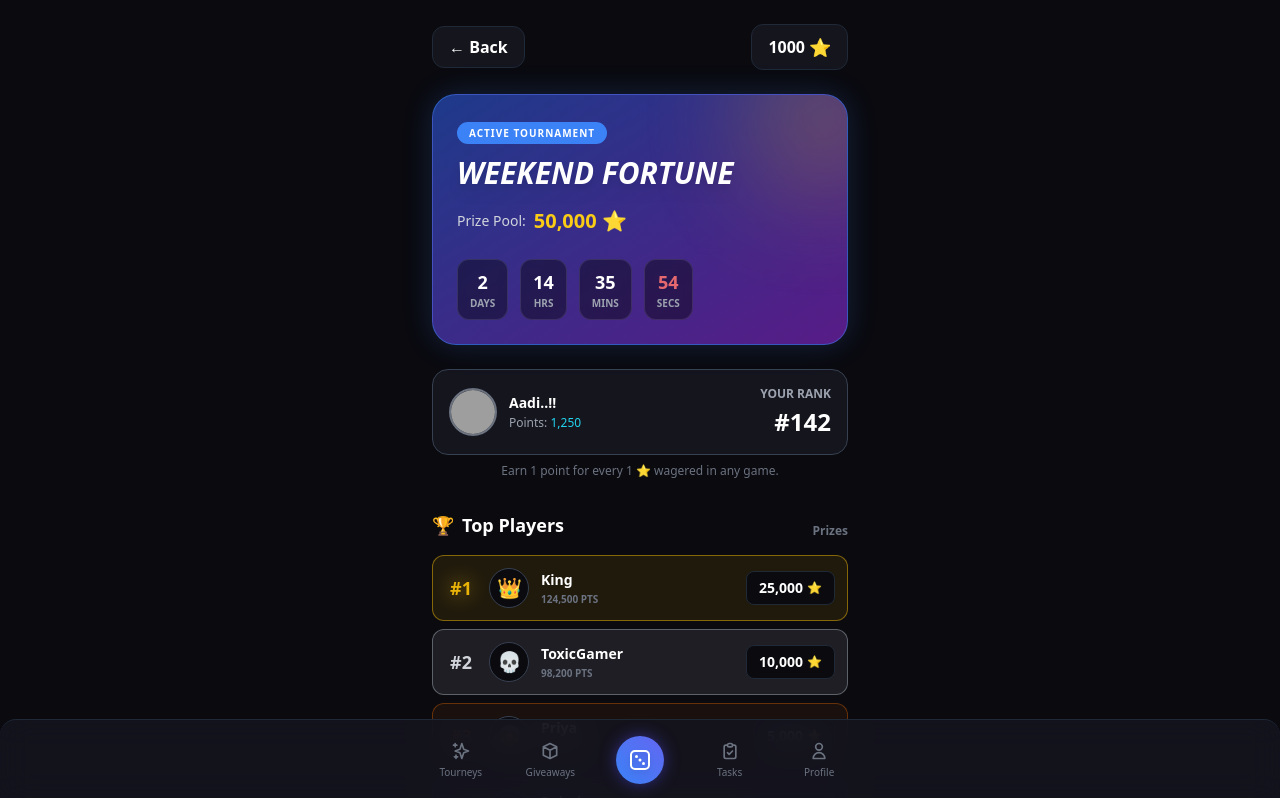
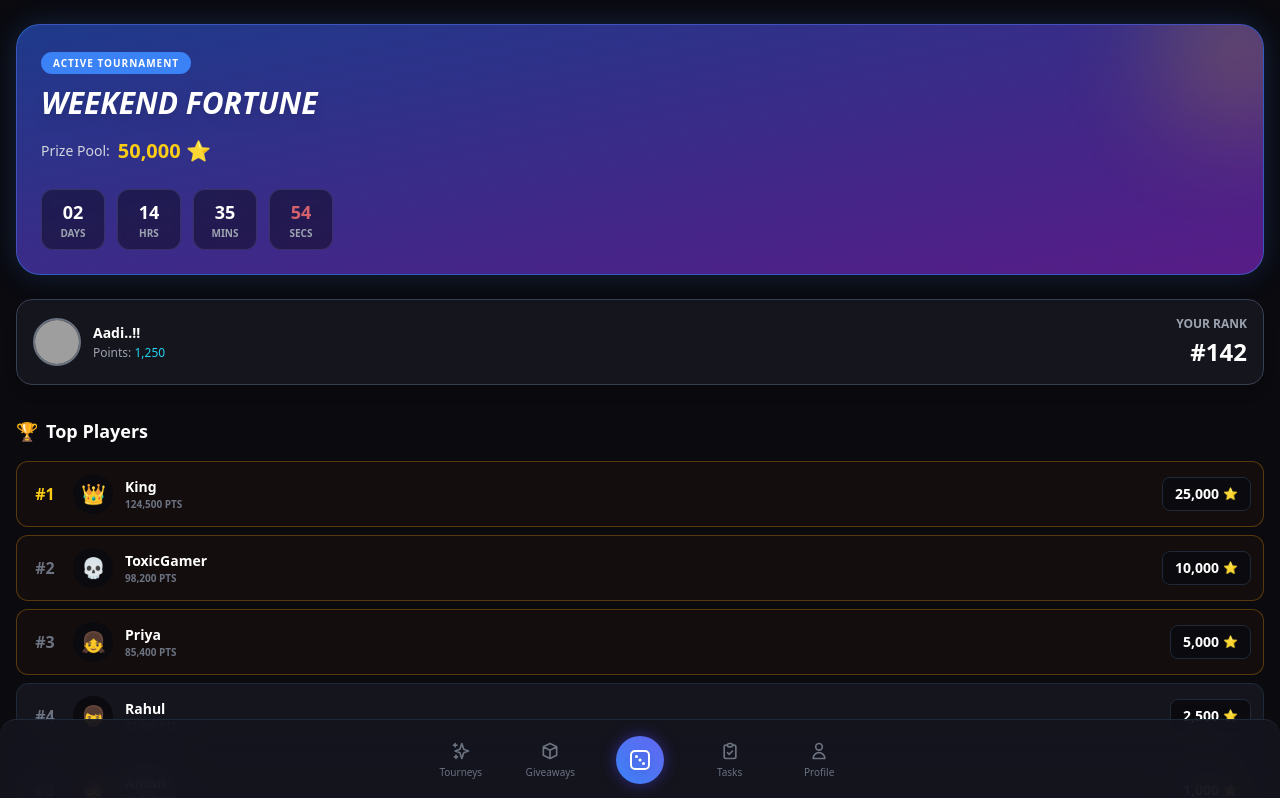
Before and after one commit to Aadi639707/stardrop-bot, a Next.js app: page /tourneys in a window 1280 px wide. Shown: the top 798 px of the page. Built offline with nearby package versions, Linux system fonts and the light colour scheme; grey boxes are pictures that could not be loaded.

Commit message:
Update page.tsx

```diff
--- a/app/tourneys/page.tsx
+++ b/app/tourneys/page.tsx
@@ -3,7 +3,6 @@
 import { useState, useEffect } from "react";
 import Link from "next/link";
 
-// Fake Leaderboard Data (Bots dominating the top)
 const leaderboardData = [
   { rank: 1, name: "King", points: "124,500", prize: "25,000", avatar: "👑" },
   { rank: 2, name: "ToxicGamer", points: "98,200", prize: "10,000", avatar: "💀" },
@@ -17,11 +16,9 @@ const leaderboardData = [
   { rank: 10, name: "Raj", points: "45,000", prize: "250", avatar: "🔥" },
 ];
 
-export default function Tourneys() {
-  const [balance, setBalance] = useState(1000);
+export default function TournamentsPage() {
   const [timeLeft, setTimeLeft] = useState({ days: 2, hours: 14, mins: 35, secs: 59 });
 
-  // Fake Countdown Timer
   useEffect(() => {
     const timer = setInterval(() => {
       setTimeLeft(prev => {
@@ -46,29 +43,12 @@ export default function Tourneys() {
   }, []);
 
   return (
-    <div className="min-h-screen bg-[#0a0a0f] flex flex-col items-center pb-24 relative overflow-hidden">
-
-      {/* HEADER */}
-      <div className="w-full flex justify-between items-center p-4 max-w-md mt-2">
-        <Link href="/" className="text-white flex items-center gap-2 font-bold bg-[#15151e] px-4 py-2 rounded-xl border border-gray-800 active:scale-95 transition">
-           <span>← Back</span>
-        </Link>
-        <div className="flex items-center gap-3">
-          <div className="flex items-center gap-1 bg-[#15151e] px-4 py-2 rounded-xl border border-gray-800">
-            <span className="text-white font-bold">{balance}</span>
-            <span className="text-yellow-500 text-lg">⭐</span>
-          </div>
-        </div>
-      </div>
-
+    <div className="min-h-screen bg-[#0a0a0f] text-white pb-24">
       {/* TOURNAMENT BANNER */}
-      <div className="w-full max-w-md px-4 mt-2">
+      <div className="px-4 mt-6">
         <div className="bg-gradient-to-br from-blue-900 to-purple-900 border border-blue-500/50 rounded-3xl p-6 relative overflow-hidden shadow-[0_0_30px_rgba(59,130,246,0.2)]">
-           {/* Background Glow */}
            <div className="absolute -top-10 -right-10 w-32 h-32 bg-yellow-500 rounded-full blur-[60px] opacity-40"></div>
-
            <span className="bg-blue-500 text-white text-[10px] font-bold px-3 py-1 rounded-full uppercase tracking-widest">Active Tournament</span>
-
            <h1 className="text-3xl font-black text-white mt-3 italic drop-shadow-lg">WEEKEND FORTUNE</h1>
 
            <div className="flex items-center gap-2 mt-4">
@@ -76,31 +56,28 @@ export default function Tourneys() {
              <span className="text-yellow-400 font-black text-xl">50,000 ⭐</span>
            </div>
 
-           {/* COUNTDOWN TIMER */}
+           {/* TIMER */}
            <div className="mt-6 flex gap-3">
-             <div className="flex flex-col items-center bg-black/40 px-3 py-2 rounded-xl backdrop-blur-sm border border-white/10">
-               <span className="text-white font-bold text-lg">{timeLeft.days}</span>
-               <span className="text-gray-400 text-[10px] uppercase font-bold">Days</span>
-             </div>
-             <div className="flex flex-col items-center bg-black/40 px-3 py-2 rounded-xl backdrop-blur-sm border border-white/10">
-               <span className="text-white font-bold text-lg">{timeLeft.hours.toString().padStart(2, '0')}</span>
-               <span className="text-gray-400 text-[10px] uppercase font-bold">Hrs</span>
-             </div>
-             <div className="flex flex-col items-center bg-black/40 px-3 py-2 rounded-xl backdrop-blur-sm border border-white/10">
-               <span className="text-white font-bold text-lg">{timeLeft.mins.toString().padStart(2, '0')}</span>
-               <span className="text-gray-400 text-[10px] uppercase font-bold">Mins</span>
-             </div>
-             <div className="flex flex-col items-center bg-black/40 px-3 py-2 rounded-xl backdrop-blur-sm border border-white/10">
-               <span className="text-red-400 font-bold text-lg animate-pulse">{timeLeft.secs.toString().padStart(2, '0')}</span>
-               <span className="text-gray-400 text-[10px] uppercase font-bold">Secs</span>
-             </div>
+             {[
+               { val: timeLeft.days, label: "Days" },
+               { val: timeLeft.hours, label: "Hrs" },
+               { val: timeLeft.mins, label: "Mins" },
+               { val: timeLeft.secs, label: "Secs" }
+             ].map((t, i) => (
+               <div key={i} className="flex flex-col items-center bg-black/40 px-3 py-2 rounded-xl backdrop-blur-sm border border-white/10 w-16">
+                 <span className={`font-bold text-lg ${t.label === 'Secs' ? 'text-red-400 animate-pulse' : 'text-white'}`}>
+                   {String(t.val).padStart(2, '0')}
+                 </span>
+                 <span className="text-gray-400 text-[10px] uppercase font-bold">{t.label}</span>
+               </div>
+             ))}
            </div>
         </div>
       </div>
 
-      {/* USER'S CURRENT RANKING (FOMO SECTION) */}
-      <div className="w-full max-w-md px-4 mt-6">
-        <div className="bg-[#15151e] border border-gray-700 rounded-2xl p-4 flex items-center justify-between">
+      {/* USER RANKING */}
+      <div className="px-4 mt-6">
+        <div className="bg-[#15151e] border border-gray-700 rounded-2xl p-4 flex items-center justify-between shadow-lg">
            <div className="flex items-center gap-3">
               <div className="w-12 h-12 rounded-full overflow-hidden border-2 border-gray-500">
                  <img src="https://i.pravatar.cc/150?u=shivuu" alt="User" />
@@ -115,41 +92,24 @@ export default function Tourneys() {
               <h2 className="text-white font-black text-2xl">#142</h2>
            </div>
         </div>
-        <p className="text-center text-xs text-gray-500 mt-2 font-medium">Earn 1 point for every 1 ⭐ wagered in any game.</p>
       </div>
 
-      {/* LEADERBOARD LIST */}
-      <div className="w-full max-w-md px-4 mt-8">
-        <div className="flex justify-between items-end mb-4">
-           <h3 className="text-white font-bold text-lg flex items-center gap-2">
-             <span className="text-yellow-500">🏆</span> Top Players
-           </h3>
-           <span className="text-gray-500 text-xs font-bold">Prizes</span>
-        </div>
-
+      {/* LEADERBOARD */}
+      <div className="px-4 mt-8">
+        <h3 className="text-white font-bold text-lg mb-4 flex items-center gap-2">
+          <span className="text-yellow-500">🏆</span> Top Players
+        </h3>
         <div className="flex flex-col gap-2">
           {leaderboardData.map((player) => {
-            // Special styling for Top 3
-            let bgClass = "bg-[#15151e]";
-            let borderClass = "border-gray-800";
-            let rankColor = "text-gray-400";
-
-            if (player.rank === 1) { bgClass = "bg-yellow-500/10"; borderClass = "border-yellow-500/50"; rankColor = "text-yellow-500 drop-shadow-[0_0_10px_rgba(234,179,8,0.8)]"; }
-            if (player.rank === 2) { bgClass = "bg-gray-300/10"; borderClass = "border-gray-400/50"; rankColor = "text-gray-300"; }
-            if (player.rank === 3) { bgClass = "bg-amber-700/10"; borderClass = "border-amber-700/50"; rankColor = "text-amber-600"; }
-
+            const isTop = player.rank <= 3;
             return (
-              <div key={player.rank} className={`${bgClass} border ${borderClass} rounded-xl p-3 flex items-center justify-between transition-all hover:scale-[1.02]`}>
+              <div key={player.rank} className={`border rounded-xl p-3 flex items-center justify-between ${isTop ? 'bg-amber-900/10 border-amber-500/30' : 'bg-[#15151e] border-gray-800'}`}>
                  <div className="flex items-center gap-3">
-                    <div className={`w-8 text-center font-black text-lg ${rankColor}`}>
-                       #{player.rank}
-                    </div>
-                    <div className="w-10 h-10 bg-[#0a0a0f] rounded-full border border-gray-700 flex items-center justify-center text-xl">
-                       {player.avatar}
-                    </div>
+                    <div className={`w-8 text-center font-black ${player.rank === 1 ? 'text-yellow-400' : 'text-gray-500'}`}>#{player.rank}</div>
+                    <div className="w-10 h-10 bg-[#0a0a0f] rounded-full flex items-center justify-center text-xl">{player.avatar}</div>
                     <div>
-                       <p className={`font-bold text-sm ${player.rank <= 3 ? 'text-white' : 'text-gray-300'}`}>{player.name}</p>
-                       <p className="text-gray-500 text-[10px] font-bold mt-0.5">{player.points} PTS</p>
+                       <p className="font-bold text-sm text-white">{player.name}</p>
+                       <p className="text-gray-500 text-[10px] font-bold">{player.points} PTS</p>
                     </div>
                  </div>
                  <div className="bg-[#0a0a0f] border border-gray-800 px-3 py-1.5 rounded-lg flex items-center gap-1">
@@ -161,16 +121,6 @@ export default function Tourneys() {
           })}
         </div>
       </div>
-
-      {/* CALL TO ACTION BUTTON */}
-      <div className="w-full max-w-md px-4 mt-8 mb-4">
-        <Link href="/">
-          <button className="w-full bg-gradient-to-r from-blue-600 to-cyan-500 hover:from-blue-500 hover:to-cyan-400 text-white font-black text-lg py-4 rounded-2xl shadow-[0_0_20px_rgba(59,130,246,0.3)] active:scale-95 transition-all">
-            Play Games to Climb Rank
-          </button>
-        </Link>
-      </div>
-
     </div>
   );
 }
```
